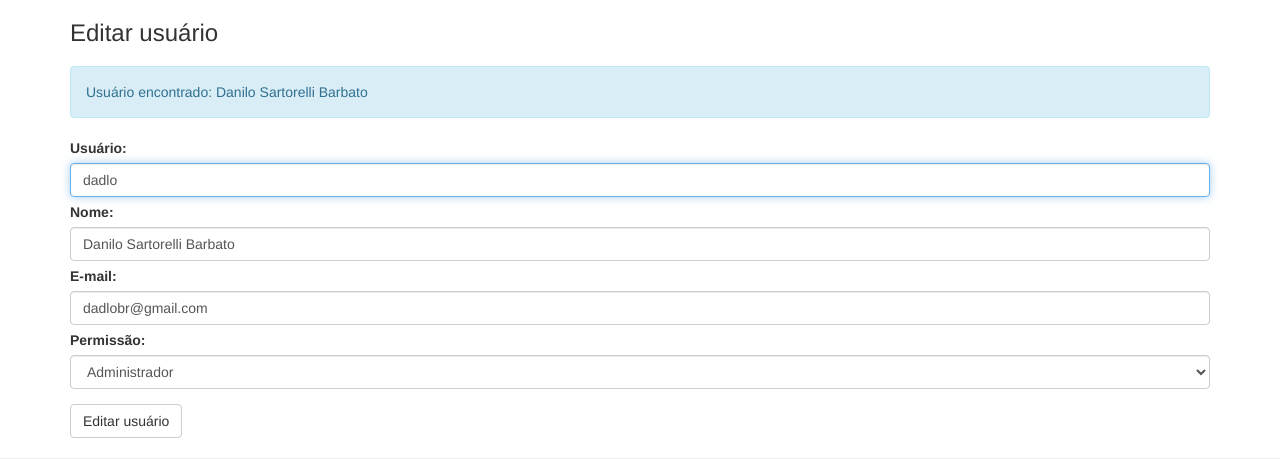
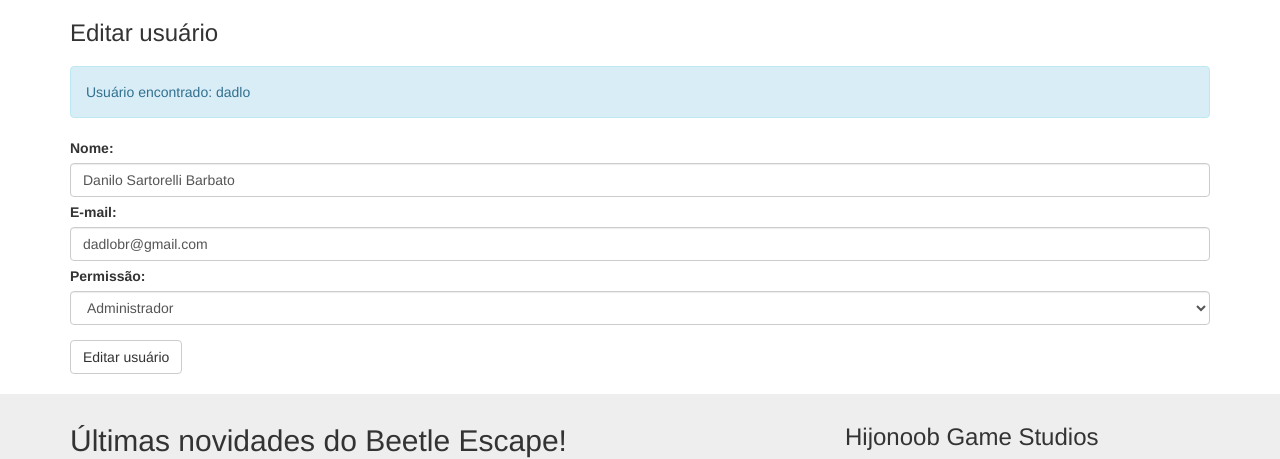
Before and after one commit to hijonoob/beetleescape-site, a PHP site: page /editausuario.php?user=dadlo in a window 1280 px wide. Shown: the part 176-635 px from the top of the page. Run offline with PHP 8.4, Linux system fonts and the light colour scheme; a user stored in the database is signed in; data comes from the database, SQL or seed files in the repository; some libraries are stand-ins or nearby versions.

Commit message:
Impede alteração de usuários no formulário de edição de usuários

```diff
--- a/editausuario.php
+++ b/editausuario.php
@@ -12,31 +12,29 @@
 						$sql->bind_param('s', $usuario);
 						$sql->execute();
 						$sql->bind_result($nome, $email, $permissao);
-						$usuarioAntigo = $usuario;
 						$sql->fetch();
 						if ($nome == ''){
 							echo "<div class='alert alert-warning'> Usuário não encontrado </div>";
 						} else {
-							echo "<div class='alert alert-info'> Usuário encontrado: ". $nome . "</div>";
+							echo "<div class='alert alert-info'> Usuário encontrado: ". $usuario . "</div>";
 						}
 						$sql->close();
 					}
 				}
 
 				if( isset( $_POST['editar'] ) ):
-					$usuario = $_POST['usuario'];
 					$nome = $_POST['nome'];
 					$email = $_POST['email'];
 					$permissao = $_POST['permissao'];
 
-					if ($usuario=='' || $nome=='' || $email=='' || $permissao=='') {
+					if ($nome=='' || $email=='' || $permissao=='') {
 						echo "<div class='alert alert-warning'> Todos os campos devem ser preenchidos. </div>";
 					} else {
 						if (!is_numeric ($permissao) || $permissao > 3 || $permissao < 0){
 							$permissao=0;
 						}
-						$param = $conexao->prepare("UPDATE usuarios SET usuario = ?, nome = ?,email = ?, permissao=? WHERE usuario = ?");
-						$param->bind_param('sssis', $usuario, $nome, $email, $permissao, $usuarioAntigo);
+						$param = $conexao->prepare("UPDATE usuarios SET nome = ?,email = ?, permissao=? WHERE usuario = ?");
+						$param->bind_param('ssis', $nome, $email, $permissao, $usuario);
 						if ($param->execute()) {
 							echo "<div class='alert alert-success'> Alteração efetuada com sucesso. </div>";
 							$param->close();
@@ -47,10 +45,8 @@
 
 
 			<form action="" method="POST" id="editausuario">
-				<label> Usuário: </label>
-					<input type="text" placeholder="usuário" class="form-control" name="usuario" value=<?php echo "'". $usuario . "'"; ?> autofocus />
 				<label> Nome: </label>
-					<input type="text" placeholder="nome completo" class="form-control" name="nome" value=<?php echo "'". $nome . "'"; ?>/>
+					<input type="text" placeholder="nome completo" class="form-control" name="nome" value=<?php echo "'". $nome . "'"; autofocus ?>/>
 				<label> E-mail: </label>
 				<input type="text" placeholder="e-mail" class="form-control" name="email" value=<?php echo "'". $email . "'"; ?>/>
 				<label> Permissão: </label>
```
Also changed, not shown: README.md.
